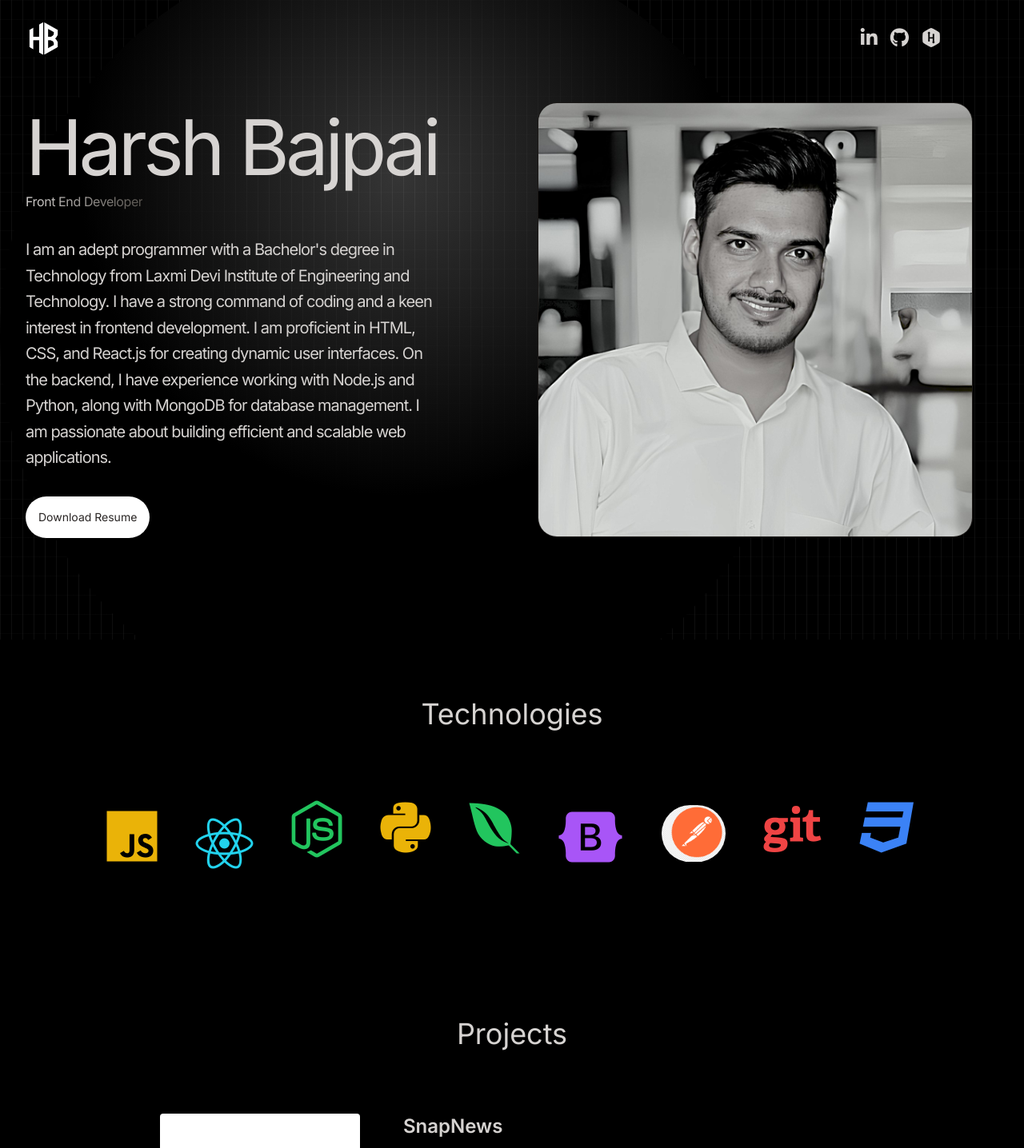
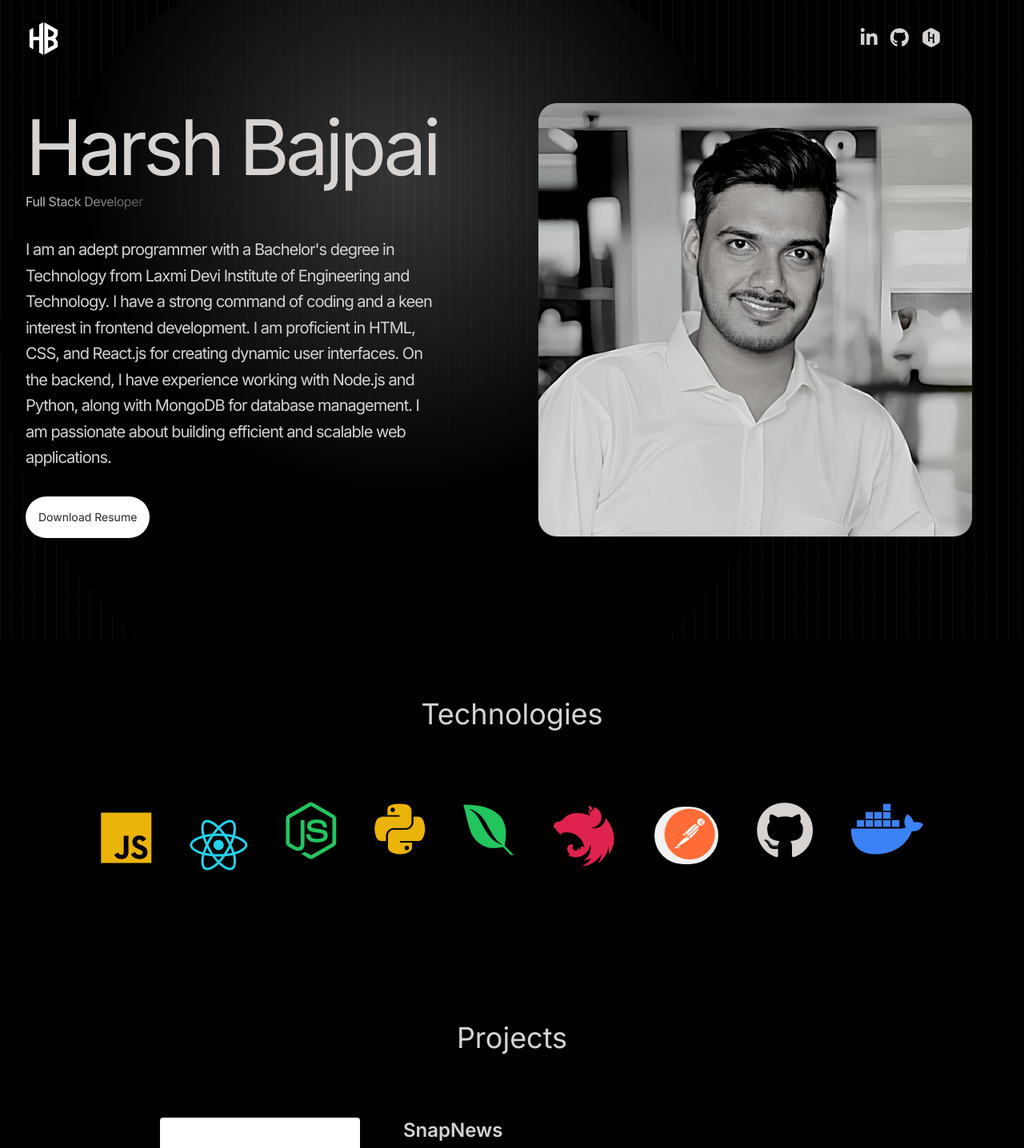
Before and after one commit to its-harsh72/harsh-bajpai, a React (Vite) app: page / in a window 1280 px wide. Shown: the top 1436 px of the page at 80% size. Built offline with nearby package versions, Linux system fonts and the light colour scheme; a web font is replaced by a local one.

Commit message:
Updated Experience and Technologies

```diff
--- a/src/components/ExperienceData.jsx
+++ b/src/components/ExperienceData.jsx
@@ -1,6 +1,13 @@
 const ExperienceData = [
+        {
+        year: "April 2025 - Present",
+        role: "SDE - 1",
+        company: "Avikalab Services Private Limited",
+        description: "Working on scalable backend services and APIs. Contributed to system design and development using both monolithic and microservice patterns. Learned to build and deploy applications using modern backend frameworks and cloud platforms.",
+        technologies: ["NestJS", "Django", "PostgreSQL", "Prisma (ORM)", "Docker", "AWS"]
+    },
     {
-        year: "June 2023 - Present",
+        year: "June 2023 - April 2025",
         role: "Product Engineer",
         company: "Amoga Software Private Limited",
         description: "Designed and developed seamless integrations between diverse platforms to optimize business processes and improve customer experience. Used Optimize Python instead of Azure for data abstraction from PDFs, reducing manual effort and client costs.",
--- a/src/components/Hero.jsx
+++ b/src/components/Hero.jsx
@@ -39,7 +39,7 @@ const Hero = () => {
                             Harsh Bajpai
                         </motion.h2>
                         <motion.span variants={childVariants} className=' bg-gradient-to-r from-stone-300 to-stone-600 bg-clip-text text3xl tracking-tight  text-transparent'>
-                            Front End Developer </motion.span>
+                             Full Stack Developer </motion.span>
                         <motion.p variants={childVariants} className='my-2 max-w-lg py-6 text-xl leading-relaxed tracking-tighter break-words'>
                             <Harsh_content />
                         </motion.p>
--- a/src/components/Technologies.jsx
+++ b/src/components/Technologies.jsx
@@ -2,6 +2,7 @@
 // eslint-disable-next-line no-unused-vars
 import { motion } from "framer-motion"
 import Postman from '../assets/Postman.png';
+import Nest from '../assets/NestJs.png';
 
 const iconsVariants = (duration) => ({
     initial: { y: -10 },
@@ -35,21 +36,26 @@ const Technologies = () => {
                 <motion.div initial="initial" animate="animate" variants={iconsVariants(7)} className="p-4">
                     <i className="fa-brands fa-envira text-7xl text-green-500"></i>
                 </motion.div>
-                <motion.div initial="initial" animate="animate" variants={iconsVariants(4)} className="p-4">
-                    <i className="fa-brands fa-bootstrap text-7xl text-purple-500"></i>
+                <motion.div initial="initial" animate="animate" variants={iconsVariants(1.8)} className="p-4">
+                    <img
+                        src={Nest}
+                        alt="NestJs"
+                        className="rounded-full center bg-transparent w-20 h-auto"
+                    />
                 </motion.div>
+
                 <motion.div initial="initial" animate="animate" variants={iconsVariants(1.8)} className="p-4">
                     <img
                         src={Postman}
                         alt="Postman"
-                        className="rounded-full bg-transparent w-[80px] h-auto"
+                        className="rounded-full center bg-transparent w-20 h-auto"
                     />
                 </motion.div>
                 <motion.div initial="initial" animate="animate" variants={iconsVariants(5)} className="p-4">
-                    <i className="fa-brands fa-git text-7xl text-red-500"></i>
+                    <i className="fa-brands fa-github text-7xl text-grey-500"></i>
                 </motion.div>
                 <motion.div initial="initial" animate="animate" variants={iconsVariants(6)} className="p-4">
-                    <i className="fa-brands fa-css3 text-7xl text-blue-500"></i>
+                    <i className="fa-brands fa-docker text-7xl text-blue-500"></i>
                 </motion.div>
             </motion.div>
         </div>
```
Also changed, not shown: src/assets/NestJs.png (added).
